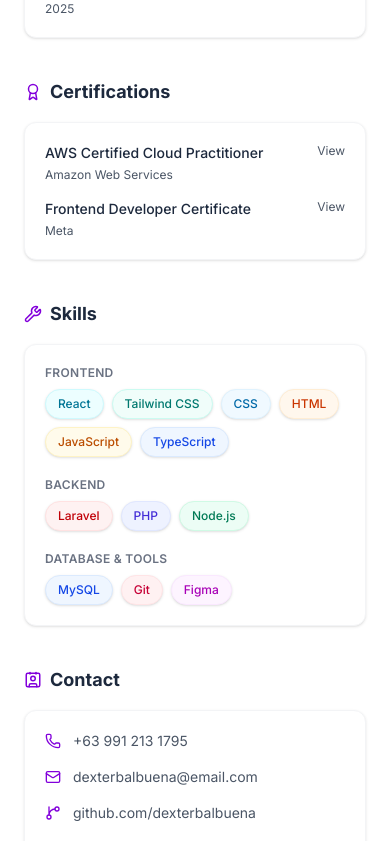
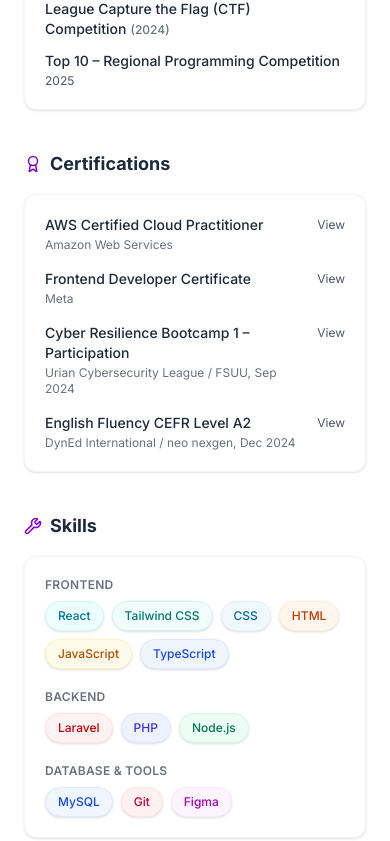
Before and after one commit to devbalbuena/Balbuena-portfolio, a React (Vite) app: page / in a window 390 px wide. Shown: the part 3735-4576 px from the top of the page. Built offline with nearby package versions, Linux system fonts and the light colour scheme.

Commit message:
updates links and other section

```diff
--- a/src/components/Header.jsx
+++ b/src/components/Header.jsx
@@ -73,7 +73,7 @@ export default function Header() {
             Send Email
           </a>
           <a
-            href="https://github.com/dexterbalbuena"
+            href="https://github.com/devbalbuena"
             target="_blank"
             rel="noopener noreferrer"
             className={secondaryBtn}
--- a/src/components/RightSidebar.jsx
+++ b/src/components/RightSidebar.jsx
@@ -1,4 +1,5 @@
-import { motion } from 'framer-motion';
+import { useEffect, useState } from 'react';
+import { motion, AnimatePresence } from 'framer-motion';
 import {
   Calendar,
   Trophy,
@@ -9,6 +10,7 @@ import {
   Link2 as Linkedin,
   Mail,
   Phone,
+  X,
 } from 'lucide-react';
 import { fadeInUp, staggerContainer } from '../motion/variants';
 import {
@@ -41,6 +43,29 @@ const skillThemes = {
     'bg-blue-50 text-blue-700 border-blue-100 dark:bg-blue-500/15 dark:text-blue-300 dark:border-white/10',
 };
 
+const certifications = [
+  {
+    title: 'AWS Certified Cloud Practitioner',
+    org: 'Amazon Web Services',
+    image: '/certs/aws.jpg',
+  },
+  {
+    title: 'Frontend Developer Certificate',
+    org: 'Meta',
+    image: '/certs/frontend.jpg',
+  },
+  {
+    title: 'Cyber Resilience Bootcamp 1 – Participation',
+    org: 'Urian Cybersecurity League / FSUU, Sep 2024',
+    image: '/certs/bootcamp.jpg',
+  },
+  {
+    title: 'English Fluency CEFR Level A2',
+    org: 'DynEd International / neo nexgen, Dec 2024',
+    image: '/certs/dyned_english.jpg',
+  },
+];
+
 const skillGroups = [
   {
     label: 'Frontend',
@@ -69,8 +94,27 @@ function SidebarBlock({ icon: Icon, title, children }) {
 }
 
 export default function RightSidebar() {
+  const [certPreview, setCertPreview] = useState(null);
+
+  useEffect(() => {
+    if (!certPreview) return;
+
+    const onKeyDown = (e) => {
+      if (e.key === 'Escape') setCertPreview(null);
+    };
+
+    document.body.style.overflow = 'hidden';
+    window.addEventListener('keydown', onKeyDown);
+
+    return () => {
+      document.body.style.overflow = '';
+      window.removeEventListener('keydown', onKeyDown);
+    };
+  }, [certPreview]);
+
   return (
-    <motion.aside
+    <>
+      <motion.aside
       className="space-y-10 pb-20"
       variants={staggerContainer}
       initial="hidden"
@@ -85,7 +129,7 @@ export default function RightSidebar() {
             BS Information Technology
           </p>
           <p className="text-sm text-gray-600 dark:text-slate-300 mt-2 font-medium">
-            2022 – present
+            2022 – Present (3rd Year Student)
           </p>
         </motion.div>
       </SidebarBlock>
@@ -94,18 +138,42 @@ export default function RightSidebar() {
         <motion.div className={`${cardBase} p-5`} variants={fadeInUp}>
           <ul className="space-y-3">
             {[
-              { title: "Dean's Lister", period: '2022 - 2024' },
-              { title: 'Champion - University Hackathon', period: '2023' },
+              { title: "Dean's Lister", period: '2022–2024' },
+              { title: 'Champion – University Hackathon', period: '2023' },
               { title: 'Outstanding Project Award', period: '2024' },
-              { title: 'Top 10 - Regional Programming Competition', period: '2025' },
+              {
+                title:
+                  '2nd Runner Up – Urian Cybersecurity League Capture the Flag (CTF) Competition',
+                yearInline: '2024',
+                href: '/awards/ctf.jpg',
+              },
+              { title: 'Top 10 – Regional Programming Competition', period: '2025' },
             ].map((item) => (
               <li key={item.title} className="flex flex-col">
                 <span className="font-medium text-slate-800 dark:text-slate-100 text-sm">
-                  {item.title}
+                  {item.href ? (
+                    <a
+                      href={item.href}
+                      target="_blank"
+                      rel="noopener noreferrer"
+                      className={`transition-colors duration-300 ${linkAccent}`}
+                    >
+                      {item.title}
+                    </a>
+                  ) : (
+                    item.title
+                  )}
+                  {item.yearInline && (
+                    <span className="text-gray-500 ml-1 text-xs dark:text-slate-400">
+                      ({item.yearInline})
+                    </span>
+                  )}
                 </span>
-                <span className="text-xs text-gray-600 dark:text-slate-300 mt-0.5">
-                  {item.period}
-                </span>
+                {item.period && (
+                  <span className="text-xs text-gray-600 dark:text-slate-300 mt-0.5">
+                    {item.period}
+                  </span>
+                )}
               </li>
             ))}
           </ul>
@@ -115,27 +183,28 @@ export default function RightSidebar() {
       <SidebarBlock icon={Award} title="Certifications">
         <motion.div className={`${cardBase} p-5`} variants={fadeInUp}>
           <ul className="space-y-4">
-            {[
-              {
-                title: 'AWS Certified Cloud Practitioner',
-                org: 'Amazon Web Services',
-              },
-              { title: 'Frontend Developer Certificate', org: 'Meta' },
-            ].map((cert) => (
+            {certifications.map((cert) => (
               <li key={cert.title}>
-                <div className="flex justify-between items-start">
-                  <div>
-                    <h4 className="font-medium text-slate-800 dark:text-slate-100 text-sm">
+                <div className="flex justify-between items-start gap-3">
+                  <div className="min-w-0 flex-1 pr-1">
+                    <button
+                      type="button"
+                      onClick={() => setCertPreview({ src: cert.image, title: cert.title })}
+                      className={`block text-left font-medium text-slate-800 dark:text-slate-100 text-sm ${linkAccent}`}
+                    >
                       {cert.title}
-                    </h4>
-                    <p className="text-xs text-gray-600 dark:text-slate-300 mt-1">{cert.org}</p>
+                    </button>
+                    <span className="text-gray-500 block text-xs mt-0.5 dark:text-slate-400">
+                      {cert.org}
+                    </span>
                   </div>
-                  <a
-                    href="#"
-                    className={`text-xs text-gray-600 dark:text-slate-300 shrink-0 ${linkAccent}`}
+                  <button
+                    type="button"
+                    onClick={() => setCertPreview({ src: cert.image, title: cert.title })}
+                    className={`text-xs text-gray-600 dark:text-slate-300 shrink-0 pt-0.5 ${linkAccent}`}
                   >
                     View
-                  </a>
+                  </button>
                 </div>
               </li>
             ))}
@@ -170,14 +239,14 @@ export default function RightSidebar() {
           {[
             { href: 'tel:+639912131795', icon: Phone, label: '+63 991 213 1795' },
             {
-              href: 'mailto:dexterbalbuena@email.com',
+              href: 'mailto:balbuenadexter2@gmail.com',
               icon: Mail,
-              label: 'dexterbalbuena@email.com',
+              label: 'balbuenadexter2@gmail.com',
             },
             {
-              href: 'https://github.com/dexterbalbuena',
+              href: 'https://github.com/devbalbuena',
               icon: Github,
-              label: 'github.com/dexterbalbuena',
+              label: 'github.com/devbalbuena',
               external: true,
             },
             {
@@ -205,5 +274,54 @@ export default function RightSidebar() {
         </motion.div>
       </SidebarBlock>
     </motion.aside>
+
+    <AnimatePresence>
+      {certPreview && (
+        <motion.div
+          className="fixed inset-0 z-[100] flex items-center justify-center p-4 sm:p-8"
+          initial={{ opacity: 0 }}
+          animate={{ opacity: 1 }}
+          exit={{ opacity: 0 }}
+          transition={{ duration: 0.25 }}
+          onClick={() => setCertPreview(null)}
+          role="dialog"
+          aria-modal="true"
+          aria-label={`${certPreview.title} certificate preview`}
+        >
+          <motion.div
+            className="absolute inset-0 bg-black/70 backdrop-blur-md"
+            initial={{ opacity: 0 }}
+            animate={{ opacity: 1 }}
+            exit={{ opacity: 0 }}
+          />
+
+          <motion.div
+            className="relative z-10 flex flex-col items-center max-w-[95vw] max-h-[90vh]"
+            initial={{ opacity: 0, scale: 0.92, y: 16 }}
+            animate={{ opacity: 1, scale: 1, y: 0 }}
+            exit={{ opacity: 0, scale: 0.92, y: 16 }}
+            transition={{ duration: 0.3, ease: [0.22, 1, 0.36, 1] }}
+            onClick={(e) => e.stopPropagation()}
+          >
+            <button
+              type="button"
+              onClick={() => setCertPreview(null)}
+              className="absolute -top-12 right-0 sm:top-0 sm:-right-12 inline-flex items-center gap-2 px-4 py-2 rounded-lg bg-white/10 hover:bg-white/20 text-white text-sm font-medium border border-white/20 transition-colors duration-300"
+              aria-label="Close certificate preview"
+            >
+              <X size={18} />
+              Close
+            </button>
+
+            <img
+              src={certPreview.src}
+              alt={certPreview.title}
+              className="max-w-full max-h-[85vh] w-auto rounded-xl shadow-2xl border border-white/10 object-contain"
+            />
+          </motion.div>
+        </motion.div>
+      )}
+    </AnimatePresence>
+  </>
   );
 }
```
Also changed, not shown: public/certs/bootcamp.jpg (added), public/certs/dyned_english.jpg (added).
